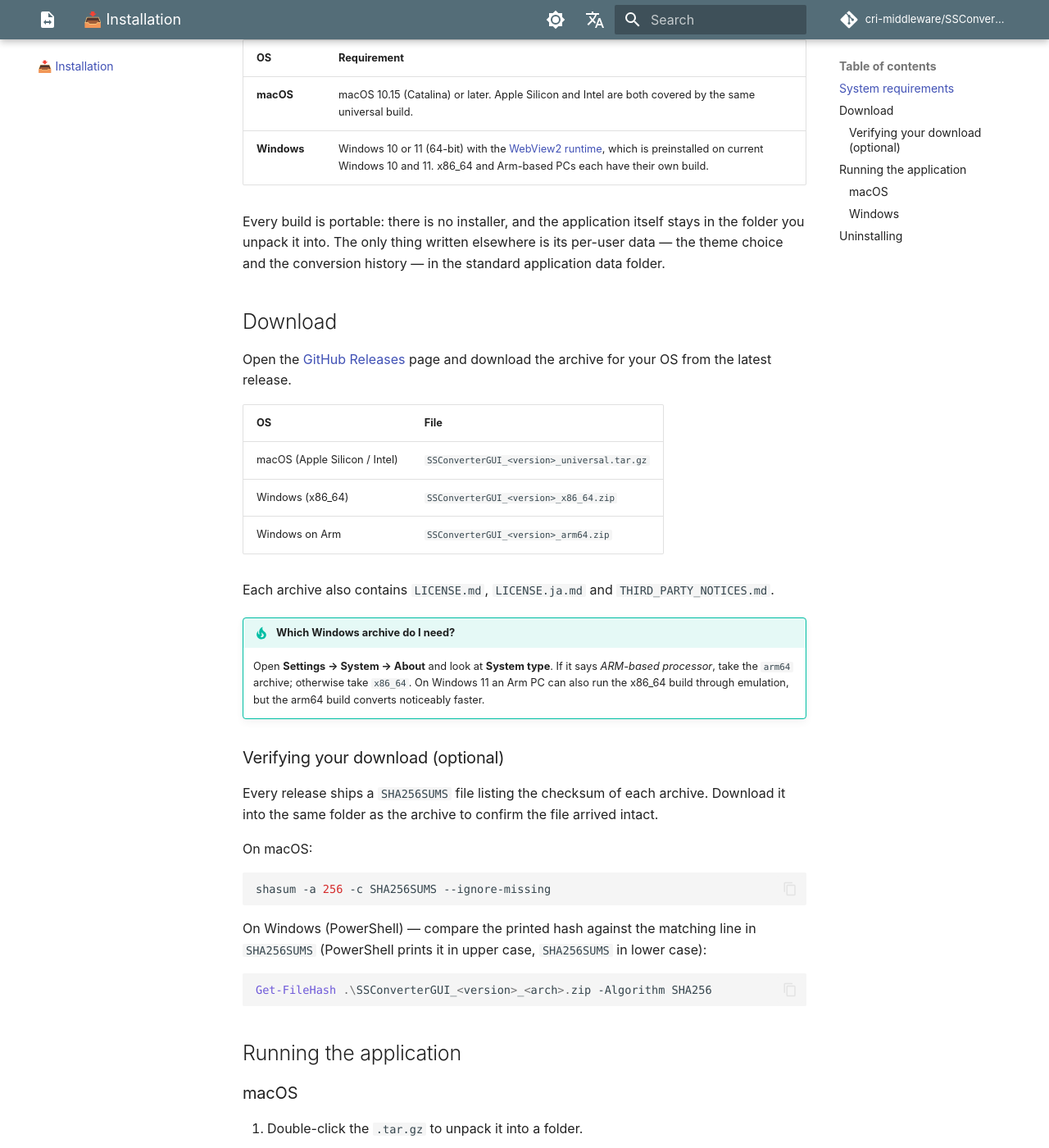
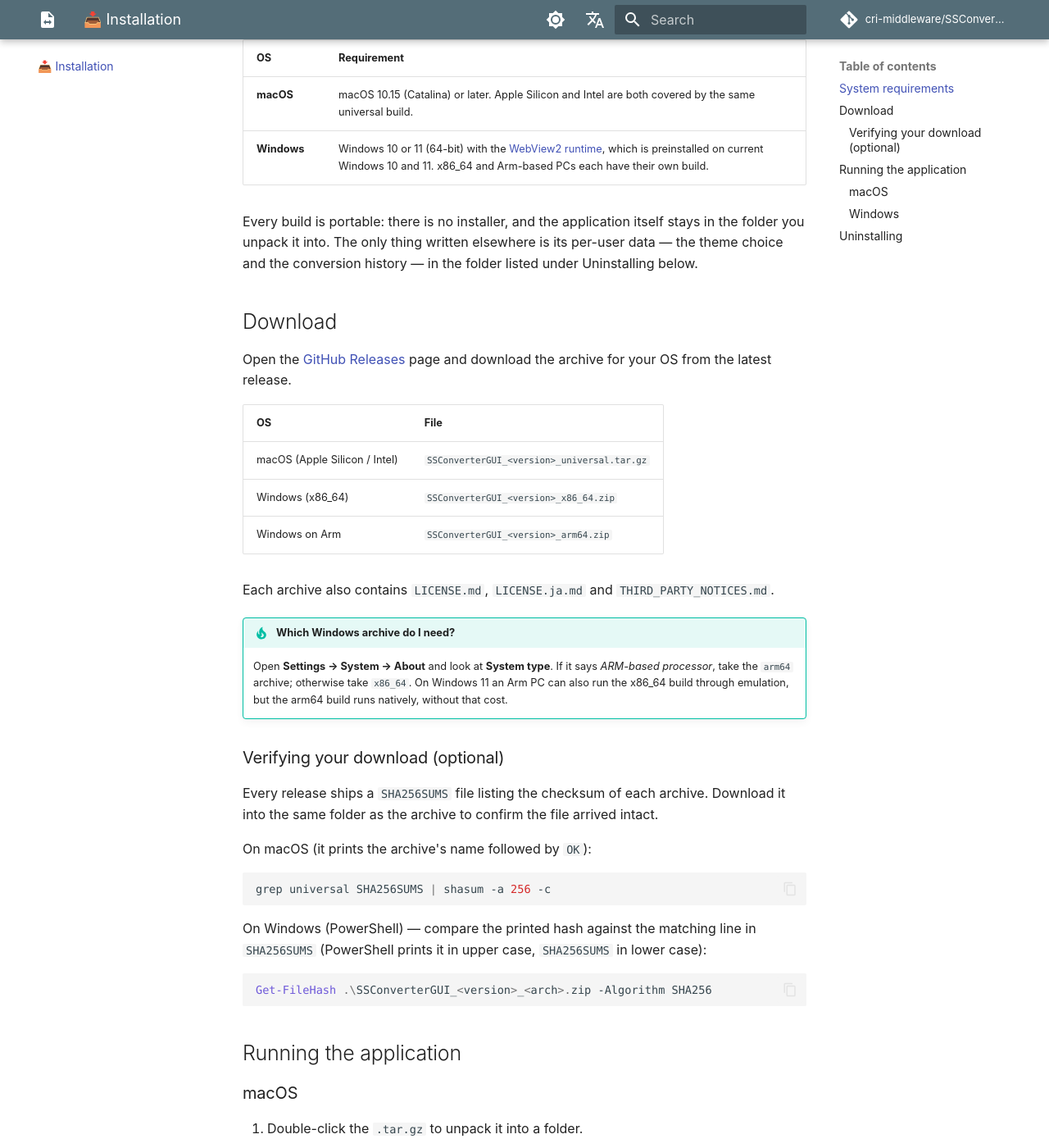
Before and after one commit to cri-middleware/SSConverterGUI, an MkDocs documentation site: the page built from docs/en/install.md, in a window 1280 px wide and 1400 px high, scrolled down 322 px. Shown: the whole window at 82% size. Built offline with MkDocs 1.6.1 and Material for MkDocs 9.7.7, drawn with Linux system fonts in a browser that asks for light colours; comment, search, counter and statistics services are not loaded; some of the changed text lies outside the part shown.

Commit message:
docs(install): name the per-user folder and check the download on any macOS
- Uninstalling: the theme and history are the WebView's local storage.
  Tauri puts it in app_local_data_dir on Windows
  (`%LOCALAPPDATA%\<identifier>`), and WKWebView in
  `~/Library/WebKit/<identifier>` on macOS (the only per-user folder a
  bundled run leaves). "The standard application data folder" named
  neither, and on macOS it is not Application Support.
- The macOS check used `shasum --ignore-missing`, which the shasum on the
  oldest supported macOS may not have. `grep universal SHA256SUMS | shasum
  -c` checks the one archive with options every shasum has, and prints OK
  or FAILED.
- "the arm64 build converts noticeably faster" had no measurement behind
  it; it now says what is certain: the arm64 build runs natively.

````diff
--- a/docs/en/install.md
+++ b/docs/en/install.md
@@ -12,7 +12,7 @@ knowledge. If you want to build from source instead, see [Development](developme
 
 Every build is portable: there is no installer, and the application itself stays in the folder you
 unpack it into. The only thing written elsewhere is its per-user data — the theme choice and the
-conversion history — in the standard application data folder.
+conversion history — in the folder listed under Uninstalling below.
 
 ## Download
 
@@ -31,17 +31,17 @@ Each archive also contains `LICENSE.md`, `LICENSE.ja.md` and `THIRD_PARTY_NOTICE
 
     Open **Settings → System → About** and look at **System type**. If it says *ARM-based
     processor*, take the `arm64` archive; otherwise take `x86_64`. On Windows 11 an Arm PC can also
-    run the x86_64 build through emulation, but the arm64 build converts noticeably faster.
+    run the x86_64 build through emulation, but the arm64 build runs natively, without that cost.
 
 ### Verifying your download (optional)
 
 Every release ships a `SHA256SUMS` file listing the checksum of each archive. Download it into the
 same folder as the archive to confirm the file arrived intact.
 
-On macOS:
+On macOS (it prints the archive's name followed by `OK`):
 
 ```bash
-shasum -a 256 -c SHA256SUMS --ignore-missing
+grep universal SHA256SUMS | shasum -a 256 -c
 ```
 
 On Windows (PowerShell) — compare the printed hash against the matching line in `SHA256SUMS`
@@ -88,5 +88,10 @@ Once the application starts, continue to [Usage](usage.md).
 ## Uninstalling
 
 Delete the unpacked folder, or `SSConverterGUI.app`. The application installs no system-wide
-components; only its theme choice and conversion history remain, in the standard per-user
-application data folder.
+components. Its theme choice and conversion history stay in a per-user folder; delete that too to
+remove them:
+
+- macOS: `~/Library/WebKit/jp.co.cri-mw.spritestudio.ssconvertergui`
+- Windows: `%LOCALAPPDATA%\jp.co.cri-mw.spritestudio.ssconvertergui`
+
+Paste the path into Finder's **Go → Go to Folder…** or into File Explorer's address bar to open it.
````
Also changed, not shown: docs/ja/install.md (+10 -5 lines).
